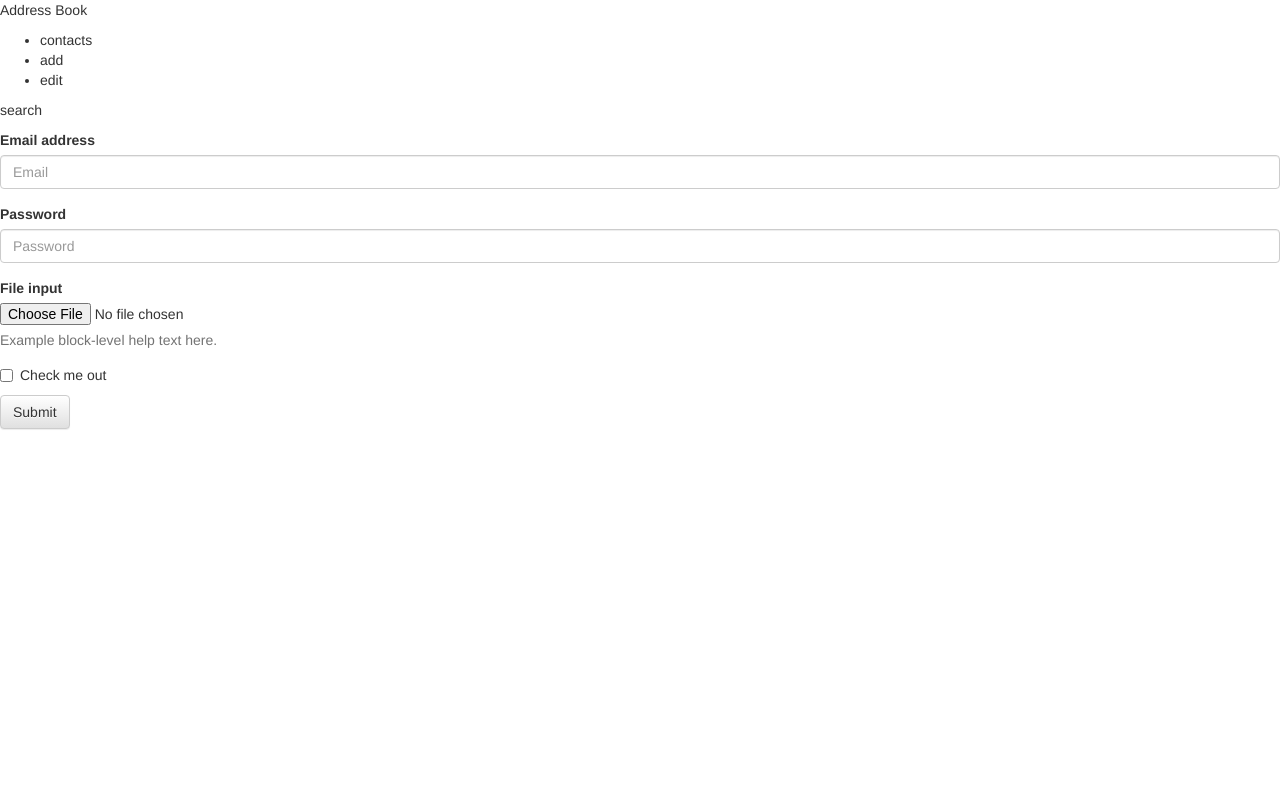
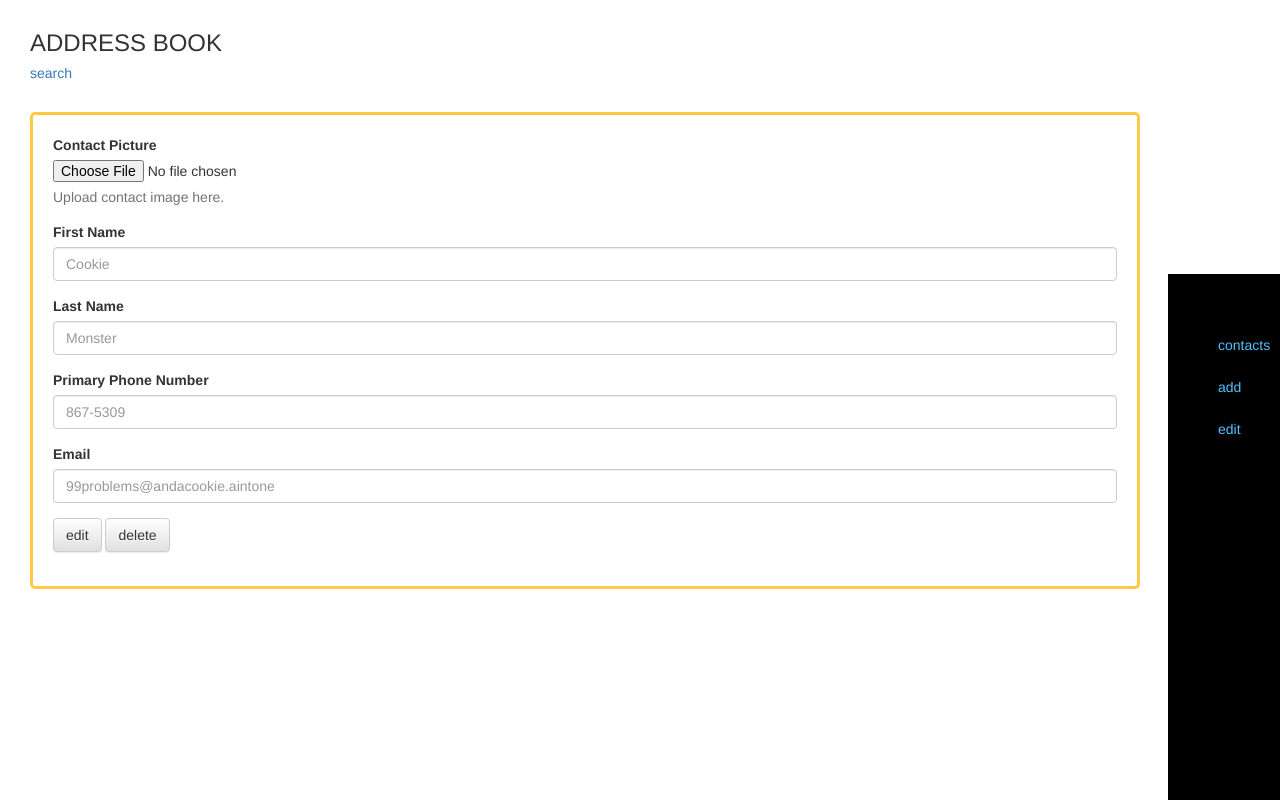
Before and after one commit to JellyGlow/addressBook, a website: page addressBook.html in a window 1280 px wide. Drawn offline with nearby package versions, Linux system fonts and the light colour scheme.

Commit message:
updated a lot of the css, customized the html and played around with the server. Server still needs cleanup.

```diff
--- a/addressBook.css
+++ b/addressBook.css
@@ -0,0 +1,83 @@
+/*
+CSS RESET by
+
+ http://meyerweb.com/eric/tools/css/reset/
+   v2.0 | 20110126
+   License: none (public domain)
+*/
+
+body {
+  margin: 0;
+  padding: 0;
+}
+
+header {
+  margin-left: 30px;
+  margin-top: 30px;
+}
+
+h3 {
+  text-transform: uppercase;
+}
+
+h5.searchBar {
+  color: rgba(84, 192, 255, 100);
+  /*this isn't working because it's an h5*/
+}
+
+h5.searchBar:hover {
+  color: black;
+}
+
+nav {
+  height: 100%;
+  background: black ;
+  color: rgba(84, 192, 255, 100);
+  position: fixed;
+  right: 0;
+  top: 50%;
+  width: 8em;
+  margin-top: -9em;
+  padding-top: 50px;
+  margin-left: 0px;
+}
+
+nav li {
+  border: rgba(84, 192, 255, 100);
+  width: 100%;
+  list-style-type: none;
+  line-height: 3em;
+  padding-left: 10px;
+}
+
+/*make <li></li> have no bullets*/
+
+nav li:hover {
+  background: rgba(255, 202, 68, 100);
+  color: black;
+  font-weight: bold;
+}
+
+/*.newContactForm {
+  margin: 20px;
+  padding: 10px;
+  border-color: yellow;
+  border-radius: 10px;
+}*/
+
+.newContactForm {
+  padding: 20px;
+  margin: 30px;
+  margin-right: 140px;
+  border-color: rgba(255, 202, 68, 100);
+  border-style: solid;
+  border-radius: 5px;
+}
+
+.newContactForm:hover {
+  border-color: rgba(84, 192, 255, 100);
+}
+
+a:hover {
+  text-decoration: none;
+}
--- a/addressBook.html
+++ b/addressBook.html
@@ -1,10 +1,11 @@
 <head>
   <!-- Latest compiled and minified CSS -->
   <link rel="stylesheet" href="https://maxcdn.bootstrapcdn.com/bootstrap/3.3.7/css/bootstrap.min.css" integrity="sha384-BVYiiSIFeK1dGmJRAkycuHAHRg32OmUcww7on3RYdg4Va+PmSTsz/K68vbdEjh4u" crossorigin="anonymous">
-
   <!-- Optional theme -->
   <link rel="stylesheet" href="https://maxcdn.bootstrapcdn.com/bootstrap/3.3.7/css/bootstrap-theme.min.css" integrity="sha384-rHyoN1iRsVXV4nD0JutlnGaslCJuC7uwjduW9SVrLvRYooPp2bWYgmgJQIXwl/Sp" crossorigin="anonymous">
 
+  <!-- My personal customized CSS -->
+  <link rel = "stylesheet" href ="addressBook.css">
   <!-- Latest compiled and minified JavaScript -->
   <script src="https://maxcdn.bootstrapcdn.com/bootstrap/3.3.7/js/bootstrap.min.js" integrity="sha384-Tc5IQib027qvyjSMfHjOMaLkfuWVxZxUPnCJA7l2mCWNIpG9mGCD8wGNIcPD7Txa" crossorigin="anonymous"></script>
 
@@ -15,20 +16,18 @@
 
 <body>
   <header>
+    <h3>Address Book</h3>
+    <h5 class = "searchBar"><a href = "KNEX">search</a></h5>
   </header>
 
   <nav>
     <div class = "pageTitle">
-      <p>Address Book</p>
     </div>
     <ul>
       <li>contacts</li>
       <li>add</li>
       <li>edit</li>
     </ul>
-    <div class = "searchBar">
-    <p>search</p>
-    </div>
   </nav>
 
   <div class = "addressCards">
@@ -43,30 +42,41 @@
 <!-- -->
   <div class = "newContactForm">
       <form>
-      <!-- -->
+        <!-- -->
         <div class="form-group">
-         <label for="exampleInputEmail1">Email address</label>
-         <input type="email" class="form-control" id="exampleInputEmail1" placeholder="Email">
+          <label for="exampleInputFile">Contact Picture</label>
+          <input type="file" id="exampleInputFile">
+          <p class="help-block">Upload contact image here.</p>
         </div>
       <!-- -->
         <div class="form-group">
-          <label for="exampleInputPassword1">Password</label>
-          <input type="password" class="form-control" id="exampleInputPassword1" placeholder="Password">
+          <label for="exampleInputEmail1">First Name</label>
+          <input type="first" class="form-control" id="exampleInputEmail1" placeholder="Cookie">
+        </div>
+        <!-- -->
+        <div class="form-group">
+         <label for="exampleInputEmail1">Last Name</label>
+         <input type="last" class="form-control" id="exampleInputEmail1" placeholder="Monster">
+        </div>
+      <!-- -->
+        <div class="form-group">
+          <label for="exampleInputPassword1">Primary Phone Number</label>
+          <input type="phoneNumber" class="form-control" id="exampleInputPassword1" placeholder="867-5309">
        </div>
       <!-- -->
-        <div class="form-group">
-          <label for="exampleInputFile">File input</label>
-          <input type="file" id="exampleInputFile">
-          <p class="help-block">Example block-level help text here.</p>
-        </div>
+       <div class="form-group">
+          <label for="exampleInputPassword1">Email</label>
+          <input type="email" class="form-control" id="exampleInputPassword1" placeholder="99problems@andacookie.aintone">
+       </div>
       <!-- -->
-        <div class="checkbox">
+<!--         <div class="checkbox">
           <label>
             <input type="checkbox"> Check me out
           </label>
-        </div>
+        </div> -->
         <!-- -->
-        <button type="submit" class="btn btn-default">Submit</button>
+        <button type="edit" class="btn btn-default">edit</button>
+        <button type="delete" class="btn btn-default">delete</button>
       </form>
   </div>
 
--- /dev/null
+++ b/index.js
@@ -0,0 +1,2 @@
+//this is the entry point for the express dependency
+//changed during init from (addressBook.js)
```
Also changed, not shown: localServer8080.js (+53 -26 lines), package.json (added, +19 -0 lines).
